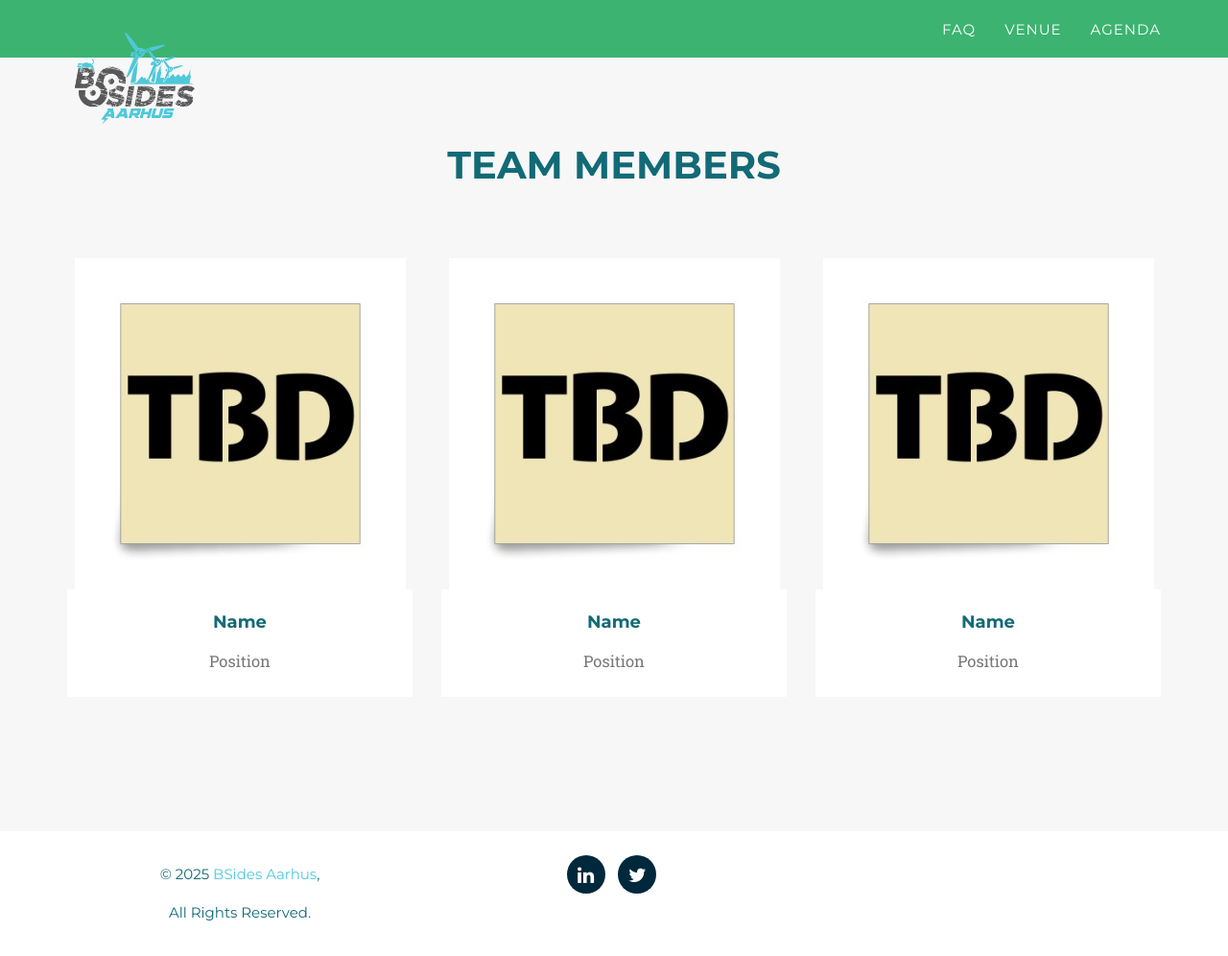
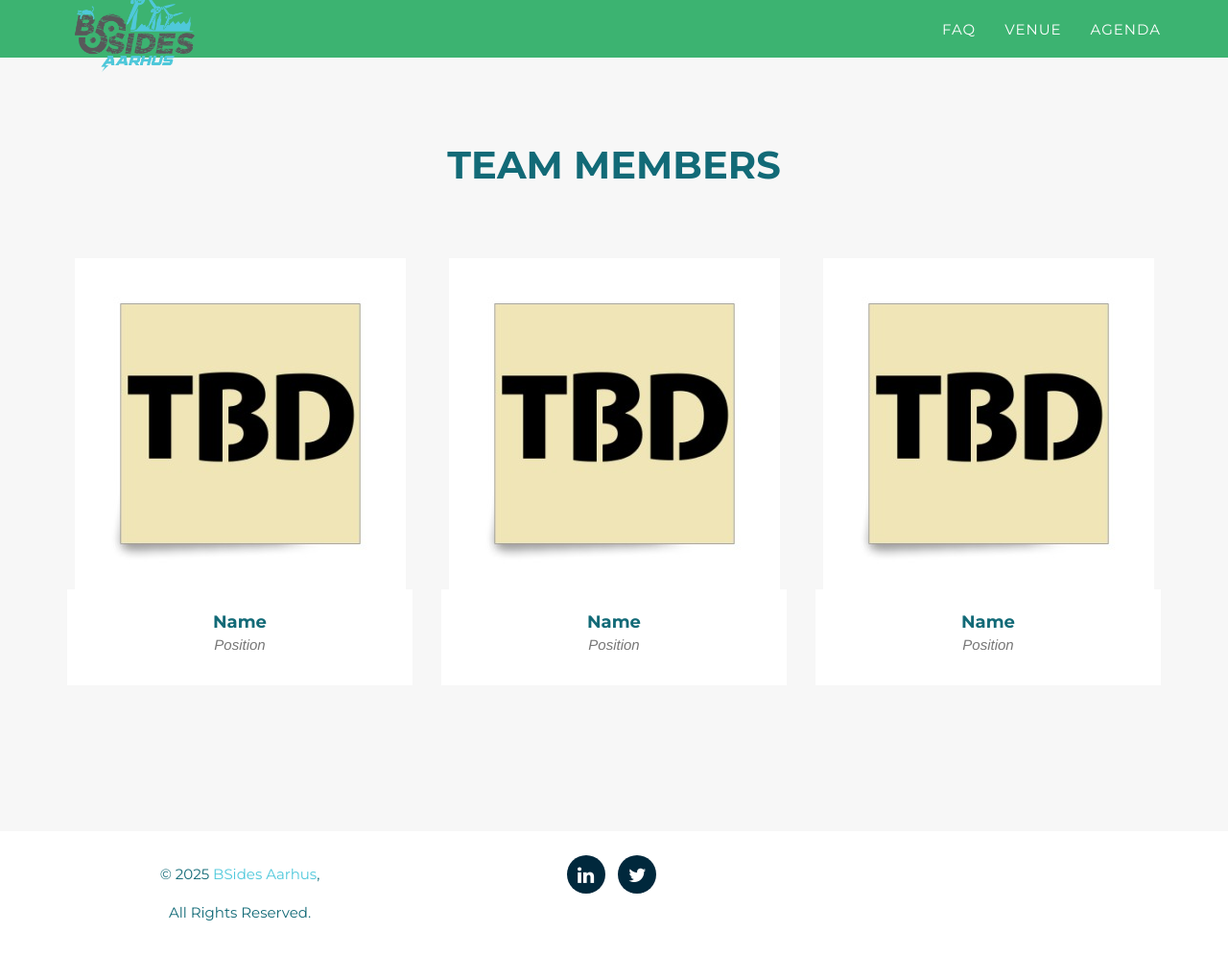
Before and after one commit to BSides-Aarhus/2020-Website, a Jekyll site: the page built from _2020_pages/team.html, in a window 1280 px wide and 996 px high. Shown: the whole window at 96% size. Built offline with Jekyll 4.4.1, drawn with Linux system fonts in a browser that asks for light colours; some web fonts are replaced.

Commit message:
Fix spacing and colors

```diff
--- a/_includes/2020_css/agency.css
+++ b/_includes/2020_css/agency.css
@@ -325,8 +325,8 @@
     }
 
     .navbar-default.navbar-shrink {
-        padding: 10px 0;
-        background-color: #3cb371; /*#222;*/
+        padding: 30px 0;
+        background-color: #{{ site.data.template.color.secondary-dark }}
     }
 
     .navbar-default.navbar-shrink .navbar-brand {
@@ -487,14 +487,12 @@
     text-transform: none;
 }
 
-/*
 #speakers .speakers-item .speakers-caption p {
     margin: 0;
     font-family: {{ site.data.template.font.secondary }};
     font-size: 100%;
     font-style: italic;
 }
-*/
 
 #speakers * {
     z-index: 2;
--- a/_includes/2020_data/header-home.html
+++ b/_includes/2020_data/header-home.html
@@ -9,7 +9,7 @@
                     <span class="icon-bar"></span>
                     <span class="icon-bar"></span>
                 </button>
-                <a class="navbar-brand page-scroll" href="/"><img src="../css/2020_style/img/logos/BSides_Aarhus_Transparent.png" style="margin-top:-15px" width="150px" alt="BSides Aarhus"></a>
+                <a class="navbar-brand page-scroll" href="/"><img src="../css/2020_style/img/logos/BSides_Aarhus_Transparent.png" style="margin-top:-70px" width="150px" alt="BSides Aarhus"></a>
             </div>
 
             <!-- Collect the nav links, forms, and other content for toggling -->
--- a/_includes/2020_data/header.html
+++ b/_includes/2020_data/header.html
@@ -9,7 +9,7 @@
                     <span class="icon-bar"></span>
                     <span class="icon-bar"></span>
                 </button>
-                <a class="navbar-brand page-scroll" href="/"><img src="../css/2020_style/img/logos/BSides_Aarhus_Transparent.png" style="margin-top:-15px" width="140px" alt="icon-about"></a>
+                <a class="navbar-brand page-scroll" href="/"><img src="../css/2020_style/img/logos/BSides_Aarhus_Transparent.png" style="margin-top:-70px" width="140px" alt="icon-about"></a>
             </div>
 
             <!-- Collect the nav links, forms, and other content for toggling -->
--- a/_layouts/2020_home.html
+++ b/_layouts/2020_home.html
@@ -12,6 +12,7 @@
     <header>
         <div class="container">
             <div class="intro-text">
+                <!--
                 <div class="intro-heading" style="padding-bottom: 170px;">
 	               <img src="/css/2020_style/img/logos/BSides_Aarhus_Transparent.png" width="900px" alt="BSides Aarhus"/>
 	               BSides<br />Aarhus<br /> 2025
@@ -19,6 +20,7 @@
 	            <div class="intro-lead-in">2025 Kickoff</div>
                 <div class="intro-lead-in">Sønderhøj 30, 8260 Viby J</div>
                 <a href="#intro" class="page-scroll btn btn-xl">Tell Me More</a>
+                -->
             </div>
         </div>
     </header>
```
